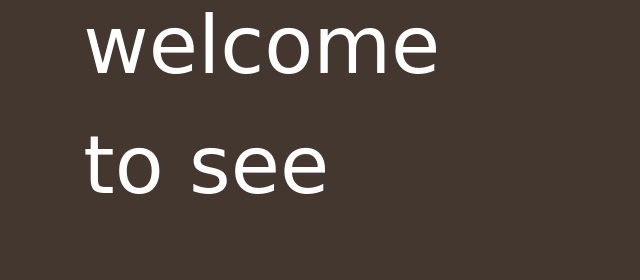
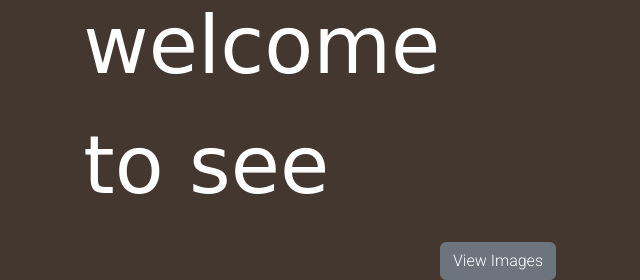
Before and after one commit to Ken-mbira/PHOTO_BOOK, a Django app: page / in a window 1280 px wide. Shown: the part 690-970 px from the top of the page, without its empty margins (142-782 px from the left). Before the commit the page ends 884 px from the top, so only its background shows below. Run offline with Django 3.2, Linux system fonts and the light colour scheme; data comes from the database, SQL or seed files in the repository; some libraries are stand-ins or nearby versions; some web fonts are replaced.

Commit message:
added a button to the images page from the landing page

```diff
--- a/photo/templates/photohtml/index.html
+++ b/photo/templates/photohtml/index.html
@@ -12,5 +12,8 @@
         </div>
         <div class="col-md-2"></div>
     </div>
+    <div style="display:flex;justify-content:center">
+        <a class="btn btn-secondary" href="{% url 'images' %}">View Images</a>
+    </div>
 </div>
 {% endblock %}
```
